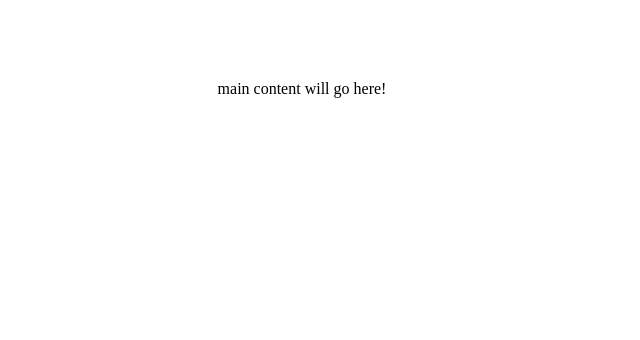
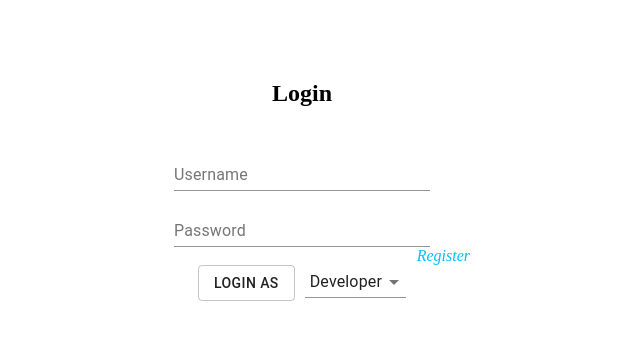
Before and after one commit to grigor-aramyan/aod-test-task, a React app: page / in a window 1280 px wide. Shown: the top 340 px of the page, without its empty margins (338-978 px from the left). Built offline with nearby package versions, Linux system fonts and the light colour scheme; the HTML template or start-up script is replaced by a standard one.

Commit message:
add login page

```diff
--- a/src/components/App.js
+++ b/src/components/App.js
@@ -13,8 +13,9 @@ import {
     loadUser
     } from '../actions/authActions';
 
-
 // Components
+import LoginView from './LoginView';
+import RegisterView from './RegisterView';
 
 class App extends Component {
     componentDidMount() {
@@ -29,7 +30,21 @@ class App extends Component {
         this.props.loadUser();*/
     }
 
+    state = {
+        loginVisible: true
+    }
+
+    switchToRegisterView = () => {
+        this.setState({
+            loginVisible: false
+        });
+    }
+
     render() {
+
+        const {
+            loginVisible
+        } = this.state;
 
         return(
             <Container
@@ -37,7 +52,11 @@ class App extends Component {
                     textAlign: 'center',
                     marginTop: '10vh'
                 }}>
-                main content will go here!
+                { loginVisible ?
+                    <LoginView
+                        switchToRegisterView={this.switchToRegisterView} />
+                : <RegisterView />
+                }
             </Container>
         );
     }
--- /dev/null
+++ b/src/components/LoginView.js
@@ -0,0 +1,221 @@
+import React, { Component } from 'react';
+import { connect } from 'react-redux';
+import PropTypes from 'prop-types';
+
+import {
+    Button,
+    Select,
+    MenuItem,
+    TextField,
+    Container
+} from '@material-ui/core';
+
+// Statics
+import {
+    PM_TYPE,
+    DEV_TYPE,
+    ADMIN_TYPE
+} from '../utils/statics';
+
+class LoginView extends Component {
+    state = {
+        userType: DEV_TYPE,
+        devUsername: '',
+        devPassword: '',
+        pmUsername: '',
+        pmPassword: '',
+        adminUsername: '',
+        adminPassword: '',
+        loginError: ''
+    }
+
+    onLogin = () => {
+        const {
+            userType,
+            devUsername,
+            devPassword,
+            pmUsername,
+            pmPassword,
+            adminUsername,
+            adminPassword
+        } = this.state;
+
+        if (userType == DEV_TYPE) {
+            if (!devUsername || !devPassword) {
+                this.setState({
+                    loginError: 'Both fields required!'
+                });
+            } else {
+                const body = {
+                    username: devUsername,
+                    password: devPassword
+                };
+
+
+            }
+        } else if (userType == PM_TYPE) {
+            if (!pmUsername || !pmPassword) {
+                this.setState({
+                    loginError: 'Both fields required!'
+                });
+            } else {
+                const body = {
+                    username: pmUsername,
+                    password: pmPassword
+                };
+
+
+            }
+        } else {
+            if (!adminUsername || !adminPassword) {
+                this.setState({
+                    loginError: 'Both fields required!'
+                });
+            } else {
+                const body = {
+                    username: adminUsername,
+                    password: adminPassword
+                };
+
+
+            }
+        }
+    }
+
+    onChange = (e) => {
+        this.setState({ [e.target.name]: e.target.value });
+    }
+
+    render() {
+        const {
+            userType,
+            devUsername,
+            devPassword,
+            pmUsername,
+            pmPassword,
+            adminUsername,
+            adminPassword
+        } = this.state;
+
+        let usernameFieldName = null;
+        if (userType === DEV_TYPE) {
+            usernameFieldName = 'devUsername';
+        } else if (userType === PM_TYPE) {
+            usernameFieldName = 'pmUsername';
+        } else {
+            usernameFieldName = 'adminUsername';
+        }
+
+        let usernameFieldValue = '';
+        if (userType === DEV_TYPE) {
+            usernameFieldValue = devUsername;
+        } else if (userType === PM_TYPE) {
+            usernameFieldValue = pmUsername;
+        } else {
+            usernameFieldValue = adminUsername;
+        }
+
+        let passwordFieldName = null;
+        if (userType === DEV_TYPE) {
+            passwordFieldName = 'devPassword';
+        } else if (userType === PM_TYPE) {
+            passwordFieldName = 'pmPassword';
+        } else {
+            passwordFieldName = 'adminPassword';
+        }
+
+        let passwordFieldValue = '';
+        if (userType === DEV_TYPE) {
+            passwordFieldValue = devPassword;
+        } else if (userType === PM_TYPE) {
+            passwordFieldValue = pmPassword;
+        } else {
+            passwordFieldValue = adminPassword;
+        }
+
+        let userTypeName = '';
+        if (userType === DEV_TYPE) {
+            userTypeName = 'Developer';
+        } else if (userType === PM_TYPE) {
+            userTypeName = 'Manager';
+        } else {
+            userTypeName = 'Admin';
+        }
+
+        return(
+            <Container
+                style={{
+                    width: '30vw'
+                }}>
+                <h2>Login</h2>
+                <TextField
+                    name={usernameFieldName}
+                    label="Username"
+                    value={usernameFieldValue}
+                    onChange={this.onChange}
+                    margin="normal"
+                    style={{
+                        width: '20vw'
+                    }}
+                />
+                <TextField
+                    name={passwordFieldName}
+                    label="Password"
+                    value={passwordFieldValue}
+                    onChange={this.onChange}
+                    style={{
+                        width: '20vw'
+                    }}
+                />
+                <br />
+                <div
+                    style={{
+                        textAlign: 'right'
+                    }}>
+                        <a
+                            style={{
+                                color: 'deepskyblue',
+                                fontStyle: 'italic',
+                                textDecoration: 'none',
+                                marginRight: ''
+                            }}
+                            href='#'
+                            onClick={this.props.switchToRegisterView}>
+                                Register
+                        </a>
+                </div>
+                <div>
+                    <Button
+                        onClick={this.onLogin}
+                        variant='outlined'>
+                        Login as
+                    </Button>
+                    <Select
+                        style={{
+                            marginLeft: '10px',
+                            paddingLeft: '5px'
+                        }}
+                        value={userType}
+                        onChange={this.onChange}
+                        name='userType'>
+                            <MenuItem value={DEV_TYPE}>Developer</MenuItem>
+                            <MenuItem value={PM_TYPE}>PM</MenuItem>
+                            <MenuItem value={ADMIN_TYPE}>Admin</MenuItem>
+                    </Select>
+                </div>
+            </Container>
+        );
+    }
+}
+
+LoginView.propTypes = {
+    switchToRegisterView: PropTypes.func.isRequired
+}
+
+const mapStateToProps = (state) => ({
+
+});
+
+export default connect(mapStateToProps, {
+
+})(LoginView);
--- /dev/null
+++ b/src/components/RegisterView.js
@@ -0,0 +1,28 @@
+import React, { Component } from 'react';
+import { connect } from 'react-redux';
+import PropTypes from 'prop-types';
+import {
+    Container
+} from '@material-ui/core';
+
+class RegisterView extends Component {
+    render() {
+        return(
+            <Container>
+                register view will go here
+            </Container>
+        );
+    }
+}
+
+RegisterView.propTypes = {
+
+}
+
+const mapStateToProps = (state) => ({
+
+});
+
+export default connect(mapStateToProps, {
+
+})(RegisterView);
```
Also changed, not shown: 1 other file (tests, documents, lock files or other folders).
